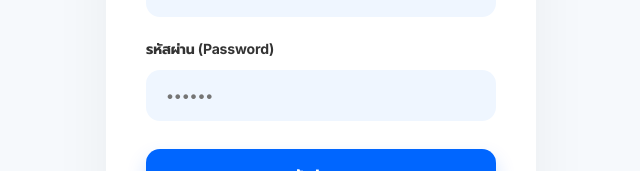
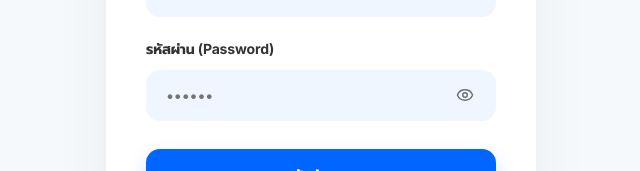
Before and after one commit to jairlinethai8989/neosupportlineoa, a Next.js app: page /login in a window 1280 px wide. Shown: the part 345-516 px from the top of the page, without its empty margins (319-959 px from the left). Built offline with nearby package versions, Linux system fonts and the light colour scheme; no server answers; a web font is replaced by a local one.

Commit message:
feat: add password visibility toggle to login page and fix queries lint error

```diff
--- a/src/app/(auth)/login/page.tsx
+++ b/src/app/(auth)/login/page.tsx
@@ -6,13 +6,16 @@ import { supabase } from '@/lib/supabase';
 import { useRouter } from 'next/navigation';
 import {
   Loader2,
-  AlertCircle
+  AlertCircle,
+  Eye,
+  EyeOff
 } from 'lucide-react';
 
 export default function LoginPage() {
   const router = useRouter();
   const [email, setEmail] = useState('');
   const [password, setPassword] = useState('');
+  const [showPassword, setShowPassword] = useState(false);
   const [loading, setLoading] = useState(false);
   const [error, setError] = useState<string | null>(null);
 
@@ -147,8 +150,9 @@ export default function LoginPage() {
             }}>
               รหัสผ่าน (Password)
             </label>
+            <div style={{ position: 'relative' }}>
               <input
-              type="password"
+                type={showPassword ? 'text' : 'password'}
                 required
                 value={password}
                 onChange={(e) => setPassword(e.target.value)}
@@ -158,13 +162,39 @@ export default function LoginPage() {
                   background: '#eff6ff',
                   border: 'none',
                   borderRadius: '14px',
-                padding: '16px 20px',
+                  padding: '16px 50px 16px 20px',
                   color: '#333333',
                   fontSize: '15px',
                   fontWeight: '500',
                   outlineColor: '#0066ff'
                 }}
               />
+              <button
+                type="button"
+                onClick={() => setShowPassword(!showPassword)}
+                className="password-toggle"
+                style={{
+                  position: 'absolute',
+                  right: '16px',
+                  top: '50%',
+                  transform: 'translateY(-50%)',
+                  background: 'none',
+                  border: 'none',
+                  cursor: 'pointer',
+                  color: '#707070',
+                  display: 'flex',
+                  alignItems: 'center',
+                  justifyContent: 'center',
+                  padding: '6px',
+                  borderRadius: '50%',
+                  transition: 'all 0.2s ease',
+                  outline: 'none'
+                }}
+                aria-label={showPassword ? 'ซ่อนรหัสผ่าน' : 'แสดงรหัสผ่าน'}
+              >
+                {showPassword ? <EyeOff size={18} /> : <Eye size={18} />}
+              </button>
+            </div>
           </div>
 
           <button
@@ -221,9 +251,13 @@ export default function LoginPage() {
           .animate-spin {
             animation: animate-spin 1s linear infinite;
           }
-          button:hover {
+          button[type="submit"]:hover {
             transform: translateY(-2px);
             filter: brightness(1.1);
+          }
+          .password-toggle:hover {
+            color: #0066ff !important;
+            background: rgba(0, 102, 255, 0.08) !important;
           }
           input:focus {
              box-shadow: 0 0 0 4px rgba(0, 102, 255, 0.1);
--- a/src/lib/tickets/queries.ts
+++ b/src/lib/tickets/queries.ts
@@ -118,7 +118,7 @@ export async function listTicketWorkspaceConversationsByTicketIds(
   const merged = [...(ticketResult.data || []), ...(customerResult.data || [])];
 
   // Deduplicate by conversation ID
-  const dedupedMap = new Map<string, any>();
+  const dedupedMap = new Map<string, typeof merged[number]>();
   for (const conv of merged) {
     dedupedMap.set(conv.id, conv);
   }
```
Lines whose indentation alone changed are shown as unchanged.
